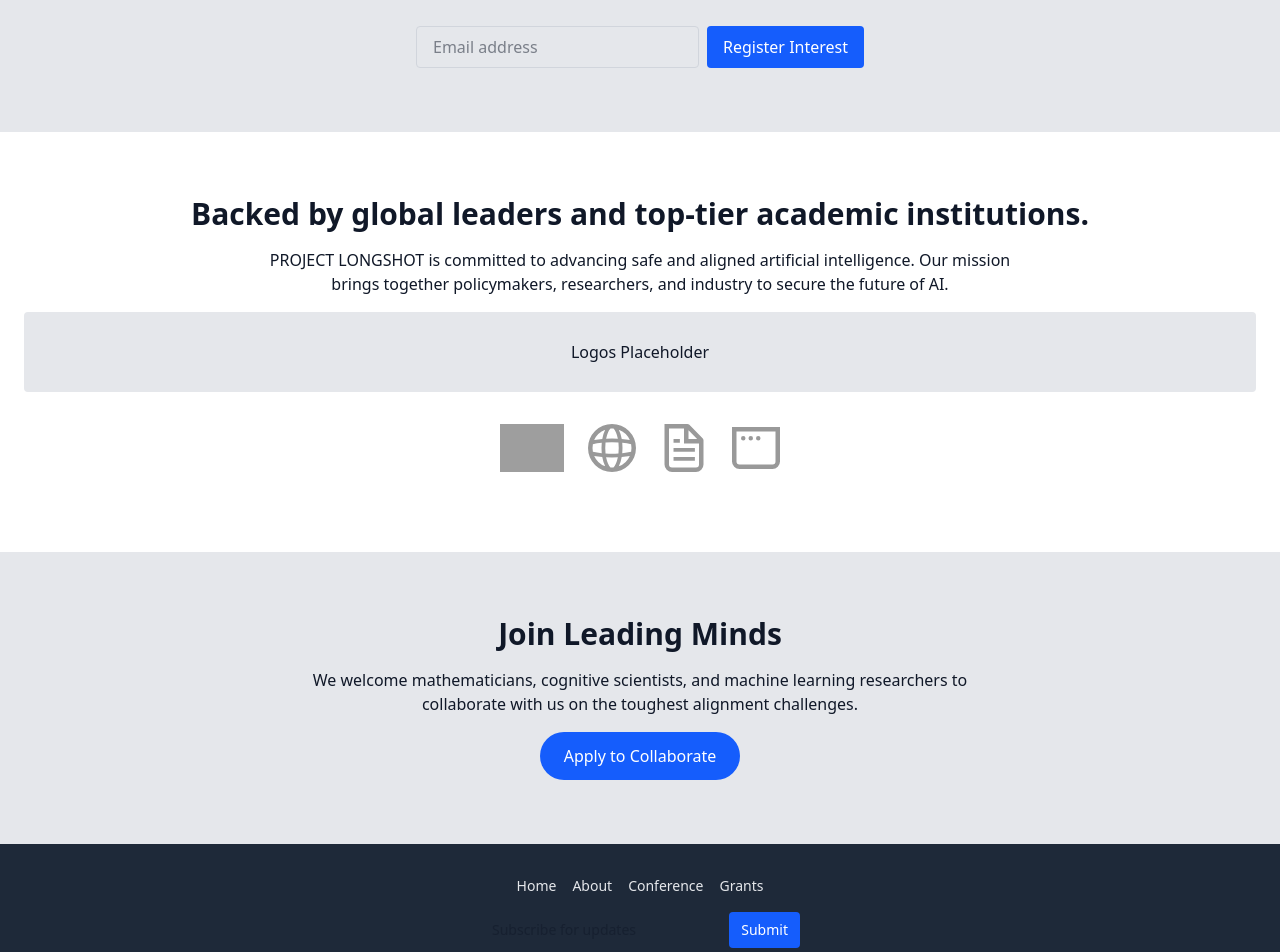
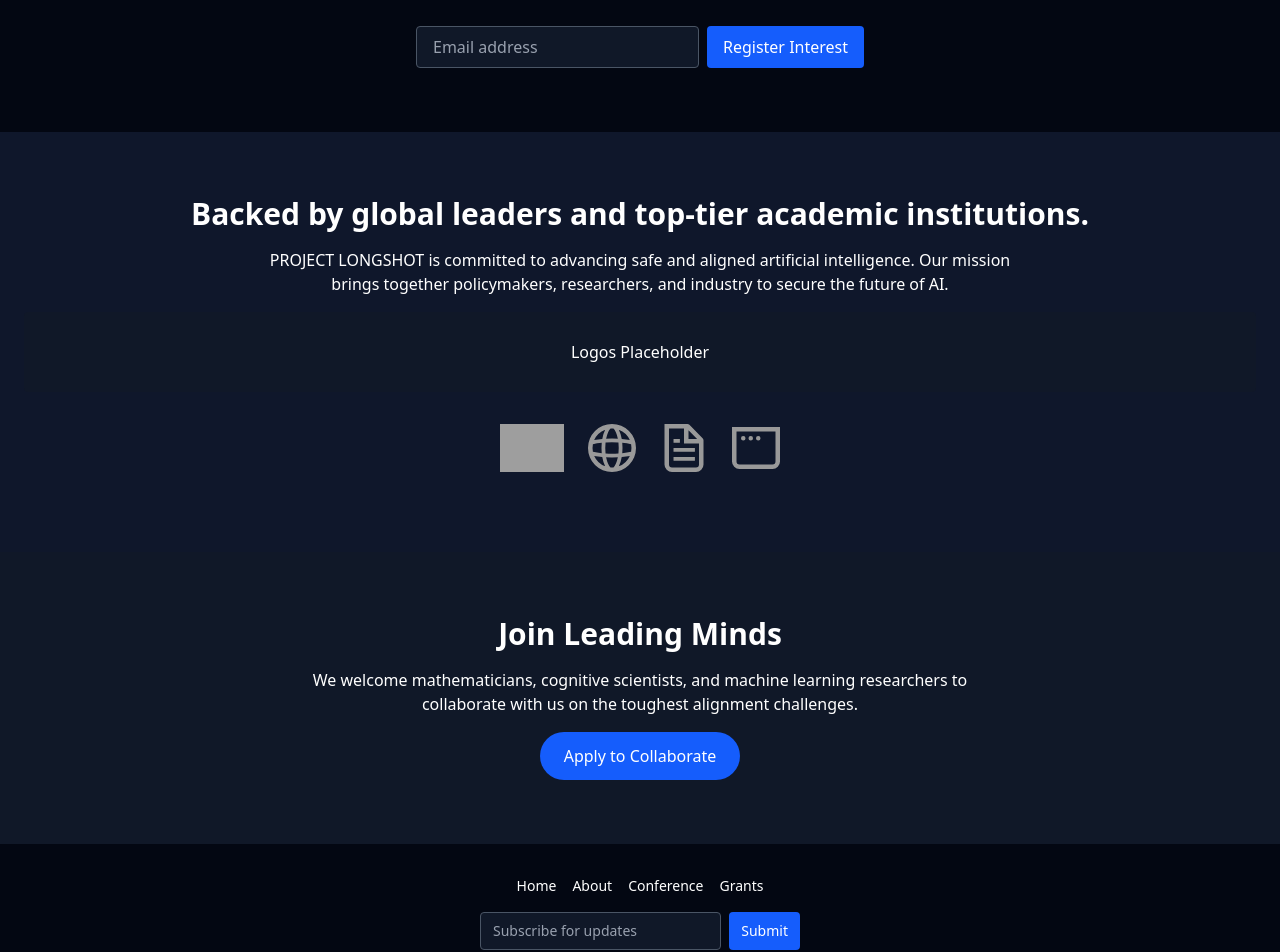
Before and after one commit to willkwork/Longshot, a Next.js app: page / in a window 1280 px wide. Shown: the part 800-1752 px from the top of the page. Built offline with nearby package versions, Linux system fonts and the light colour scheme; grey boxes are pictures that could not be loaded.

Commit message:
Make sections after hero darker

```diff
--- a/app/page.tsx
+++ b/app/page.tsx
@@ -6,7 +6,7 @@ import { motion } from "framer-motion";
 
 export default function Home() {
   return (
-    <div className="flex flex-col min-h-screen font-sans text-gray-900 dark:text-gray-100 bg-background">
+    <div className="flex flex-col min-h-screen font-sans bg-background">
       {/* Hero Section */}
       <motion.section
         initial={{ opacity: 0, y: 20 }}
@@ -31,14 +31,18 @@ export default function Home() {
         whileInView={{ opacity: 1, y: 0 }}
         viewport={{ once: true }}
         transition={{ duration: 0.6, delay: 0.2 }}
-        className="bg-gray-200 dark:bg-gray-800 py-16 px-6 text-center flex flex-col items-center gap-4"
+        className="bg-gray-950 py-16 px-6 text-center flex flex-col items-center gap-4 text-white"
       >
         <h2 className="text-3xl font-semibold">PROJECT LONGSHOT Conference 2025</h2>
         <div className="text-2xl font-mono">
           <CountdownTimer targetDate="2025-06-01T00:00:00Z" />
         </div>
         <form className="mt-4 flex flex-col sm:flex-row gap-2 w-full max-w-md">
-          <input type="email" placeholder="Email address" className="flex-1 px-4 py-2 rounded border border-gray-300 dark:border-gray-700 bg-transparent" />
+          <input
+            type="email"
+            placeholder="Email address"
+            className="flex-1 px-4 py-2 rounded border border-gray-600 bg-gray-900 text-white placeholder-gray-400"
+          />
           <button type="submit" className="bg-blue-600 hover:bg-blue-700 text-white px-4 py-2 rounded">Register Interest</button>
         </form>
       </motion.section>
@@ -50,11 +54,11 @@ export default function Home() {
         whileInView={{ opacity: 1, y: 0 }}
         viewport={{ once: true }}
         transition={{ duration: 0.6, delay: 0.4 }}
-        className="py-16 px-6 text-center flex flex-col items-center gap-4"
+        className="py-16 px-6 text-center flex flex-col items-center gap-4 bg-slate-900 text-white"
       >
         <h2 className="text-3xl font-semibold">Backed by global leaders and top-tier academic institutions.</h2>
         <p className="max-w-3xl">PROJECT LONGSHOT is committed to advancing safe and aligned artificial intelligence. Our mission brings together policymakers, researchers, and industry to secure the future of AI.</p>
-        <div className="h-20 w-full bg-gray-200 dark:bg-gray-800 flex items-center justify-center rounded">Logos Placeholder</div>
+        <div className="h-20 w-full bg-gray-900 flex items-center justify-center rounded">Logos Placeholder</div>
         <div className="flex flex-wrap justify-center gap-6 py-4">
           <img src="/logo.svg" alt="Project LONGSHOT" className="h-12 w-auto" />
           <img src="/globe.svg" alt="Partner logo" className="h-12 w-auto invert" />
@@ -69,7 +73,7 @@ export default function Home() {
         whileInView={{ opacity: 1, y: 0 }}
         viewport={{ once: true }}
         transition={{ duration: 0.6, delay: 0.6 }}
-        className="bg-gray-200 dark:bg-gray-800 py-16 px-6 text-center flex flex-col items-center gap-4"
+        className="bg-gray-900 py-16 px-6 text-center flex flex-col items-center gap-4 text-white"
       >
         <h2 className="text-3xl font-semibold">Join Leading Minds</h2>
         <p className="max-w-2xl">We welcome mathematicians, cognitive scientists, and machine learning researchers to collaborate with us on the toughest alignment challenges.</p>
@@ -77,7 +81,7 @@ export default function Home() {
       </motion.section>
 
       {/* Footer */}
-      <footer className="mt-auto py-8 px-6 bg-gray-800 text-gray-200 flex flex-col items-center gap-4 text-sm">
+      <footer className="mt-auto py-8 px-6 bg-gray-950 text-white flex flex-col items-center gap-4 text-sm">
         <nav className="flex gap-4">
           <a href="#" className="hover:underline">Home</a>
           <a href="#about" className="hover:underline">About</a>
@@ -85,7 +89,11 @@ export default function Home() {
           <a href="/grants" className="hover:underline">Grants</a>
         </nav>
         <form className="flex gap-2 w-full max-w-xs">
-          <input type="email" placeholder="Subscribe for updates" className="flex-1 px-3 py-2 rounded text-gray-900" />
+          <input
+            type="email"
+            placeholder="Subscribe for updates"
+            className="flex-1 px-3 py-2 rounded bg-gray-900 border border-gray-600 text-white placeholder-gray-400"
+          />
           <button type="submit" className="bg-blue-600 hover:bg-blue-700 text-white px-3 py-2 rounded">Submit</button>
         </form>
         <div className="flex gap-3">Social Links Placeholder</div>
```
